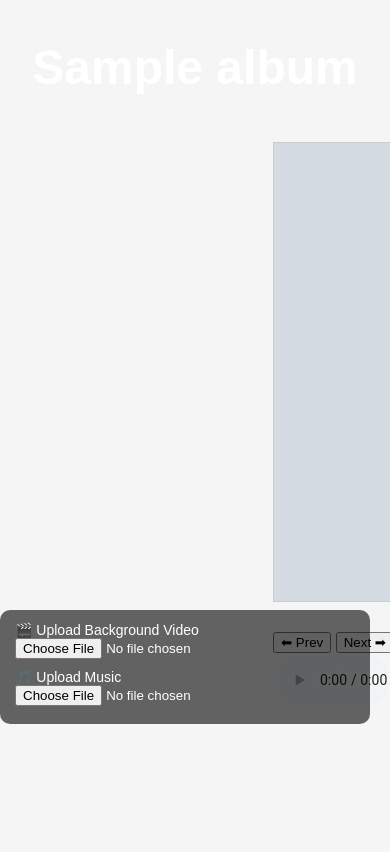
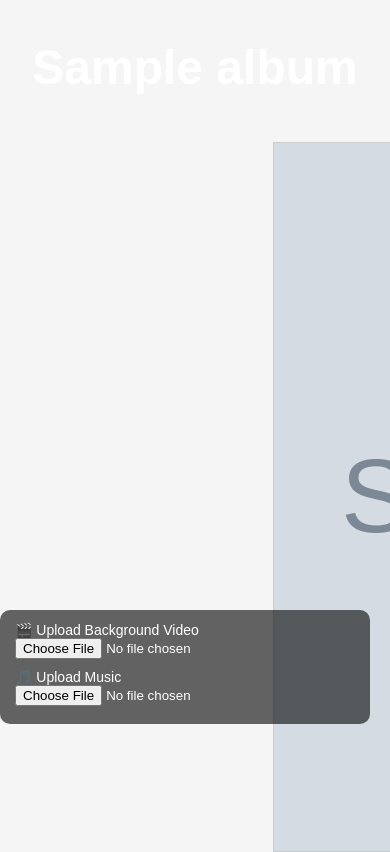
Before and after one commit to Demanlal/makealbum, a Django app: template album/templates/flip_album311.html in a window 390 px wide; the page is wider, and only the part inside the window is pictured. Before the commit the page ends 724 px from the top of that part, so only its background shows below. Run offline with Django 3.2, Linux system fonts and the light colour scheme; the template is opened without the code that fills it: most values are stand-ins (such as "Sample title", 1, 10 or a date in 2020); grey boxes marked "Sample" are stand-in pictures.

Commit message:
add to type of window 1st mobile and 2nd desktop

```diff
--- a/album/templates/flip_album311.html
+++ b/album/templates/flip_album311.html
@@ -22,7 +22,7 @@ body{
 .book{
   position:relative;
   width:700px;
-  height:450px;
+  height:700px;
   padding-left:70%;
   padding-top: 2%;
   perspective:3000px;
--- a/album/templates/flip_album312.html
+++ b/album/templates/flip_album312.html
@@ -22,7 +22,7 @@ body{
 .book{
   position:relative;
   width:700px;
-  height:450px;
+  height:700px;
   padding-left:50%;
   padding-top: 2%;
   perspective:3000px;
```
